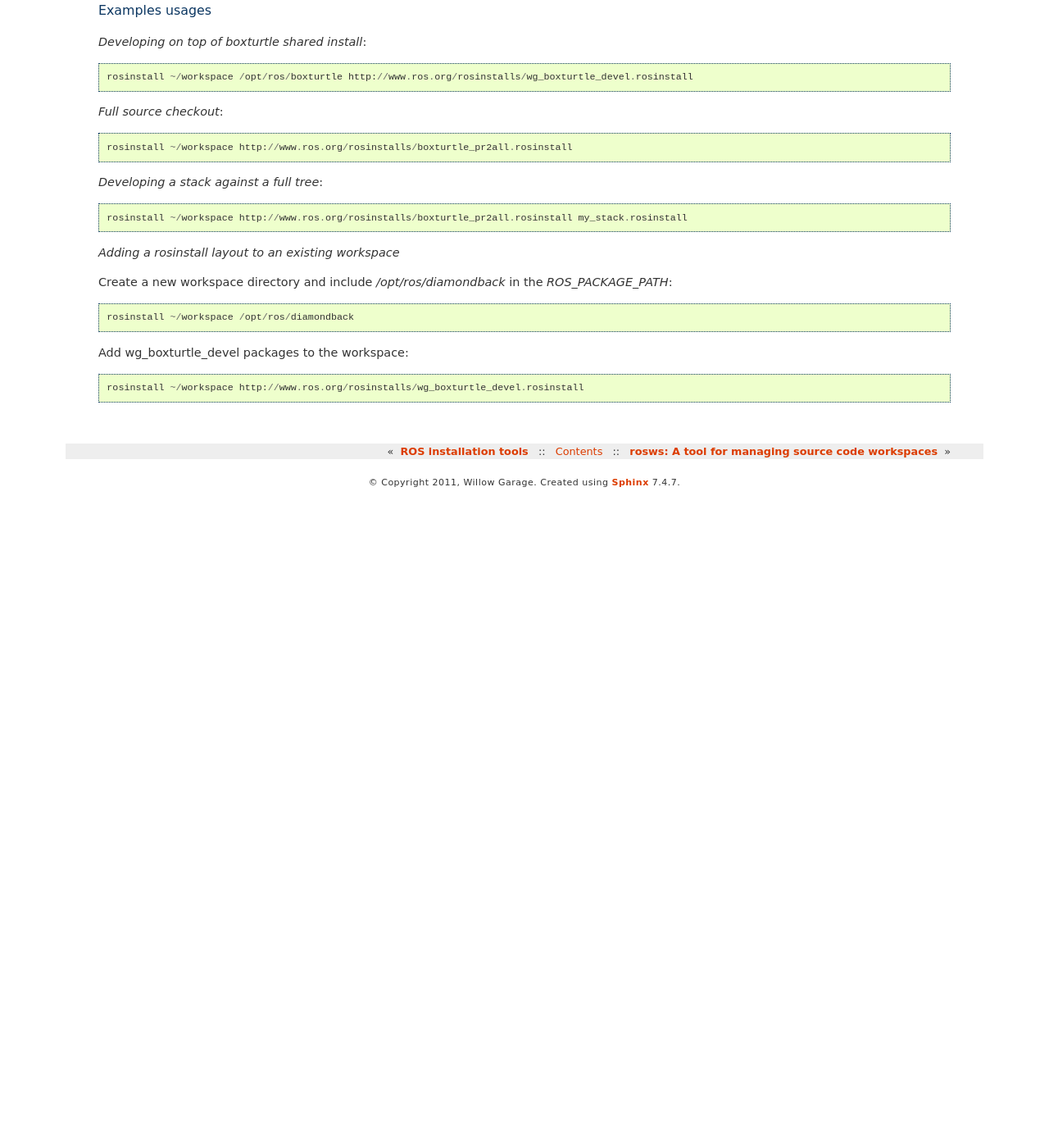
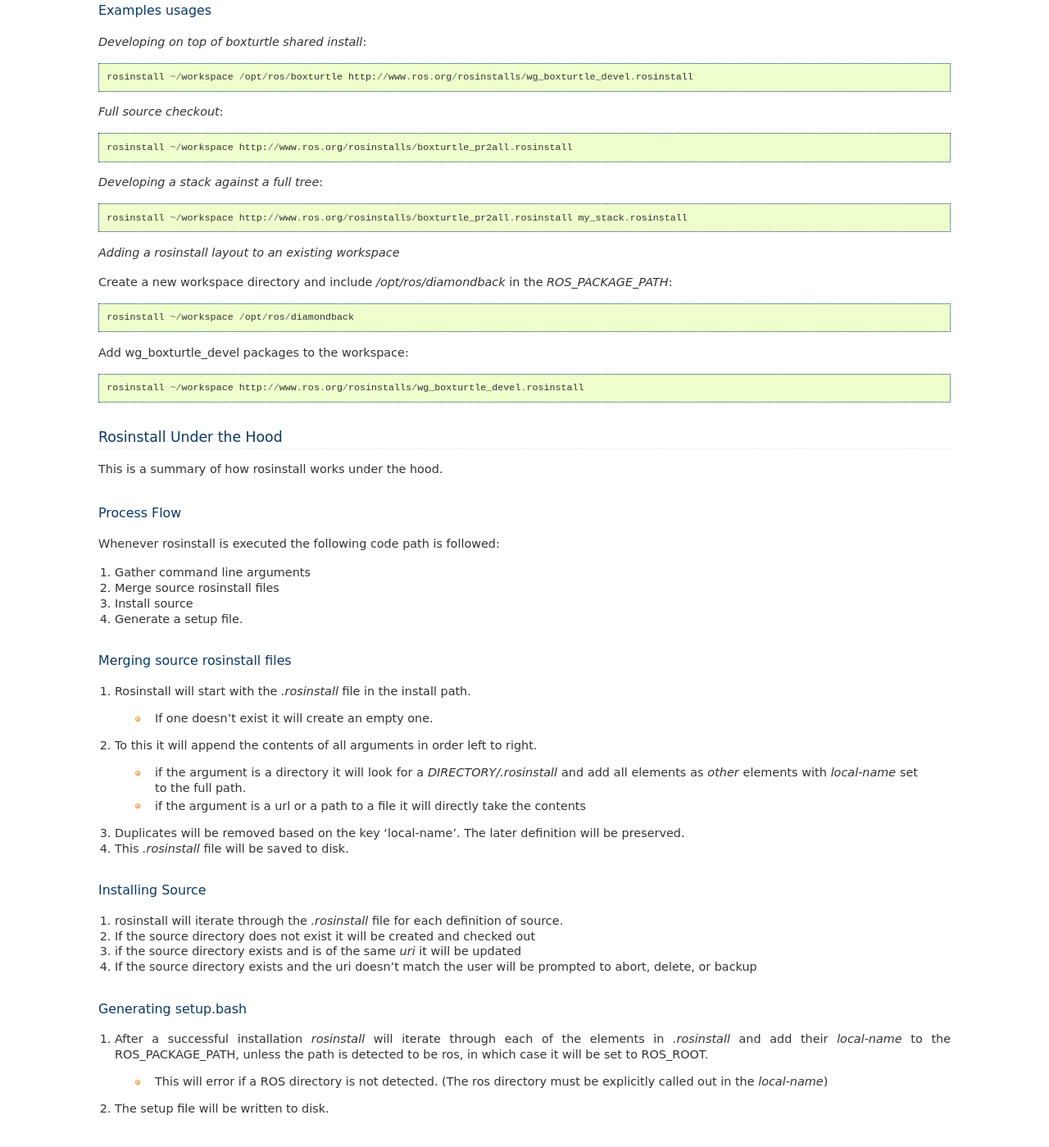
Before and after one commit to vcstools/rosinstall, a Sphinx documentation site: the page built from doc/rosinstall_usage.rst, in a window 1280 px wide and 1400 px high, scrolled down 1113 px. Shown: the whole window at 82% size. Built offline with Sphinx 7.4.7, drawn with Linux system fonts in a browser that asks for light colours; before the commit the page ends 1718 px from its top, so only the background shows below that.

Commit message:
merging rosinstall under the hood into usage

```diff
--- a/doc/rosinstall_usage.rst
+++ b/doc/rosinstall_usage.rst
@@ -88,3 +88,45 @@
 Add wg_boxturtle_devel packages to the workspace::
 
     rosinstall ~/workspace http://www.ros.org/rosinstalls/wg_boxturtle_devel.rosinstall
+
+Rosinstall Under the Hood
+-------------------------
+
+This is a summary of how rosinstall works under the hood.
+
+Process Flow
+~~~~~~~~~~~~
+
+Whenever rosinstall is executed the following code path is followed:
+
+#. Gather command line arguments
+#. Merge source rosinstall files
+#. Install source
+#. Generate a setup file.
+
+Merging source rosinstall files
+~~~~~~~~~~~~~~~~~~~~~~~~~~~~~~~
+
+1. Rosinstall will start with the `.rosinstall` file in the install path.
+ * If one doesn't exist it will create an empty one.
+2. To this it will append the contents of all arguments in order left to right.
+  * if the argument is a directory it will look for a `DIRECTORY/.rosinstall` and add all elements as `other` elements with `local-name` set to the full path.
+  * if the argument is a url or a path to a file it will directly take the contents
+3. Duplicates will be removed based on the key 'local-name'.  The later definition will be preserved.
+4. This `.rosinstall` file will be saved to disk.
+
+Installing Source
+~~~~~~~~~~~~~~~~~
+
+#. rosinstall will iterate through the `.rosinstall` file for each definition of source.
+#. If the source directory does not exist it will be created and checked out
+#. if the source directory exists and is of the same `uri` it will be updated
+#. If the source directory exists and the uri doesn't match the user will be prompted to abort, delete, or backup
+
+
+Generating setup.bash
+~~~~~~~~~~~~~~~~~~~~~
+
+1. After a successful installation `rosinstall` will iterate through each of the elements in `.rosinstall` and add their `local-name` to the ROS_PACKAGE_PATH, unless the path is detected to be ros, in which case it will be set to ROS_ROOT.
+ * This will error if a ROS directory is not detected.  (The ros directory must be explicitly called out in the `local-name`)
+2. The setup file will be written to disk.
```
Also changed, not shown: doc/index.rst (+0 -7 lines), doc/rosinstall_under_the_hood.rst (deleted, +0 -41 lines).
